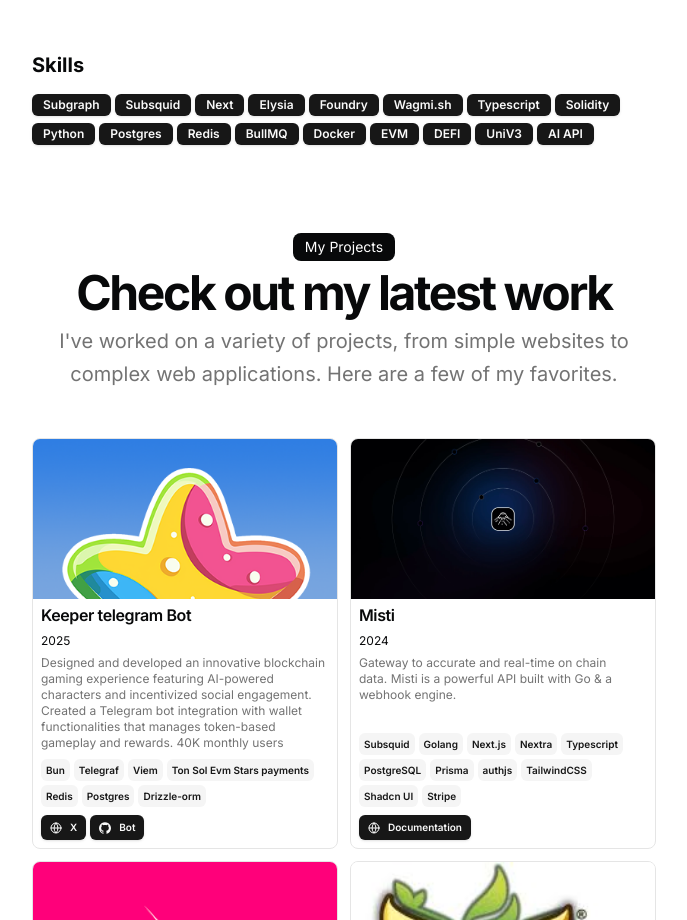
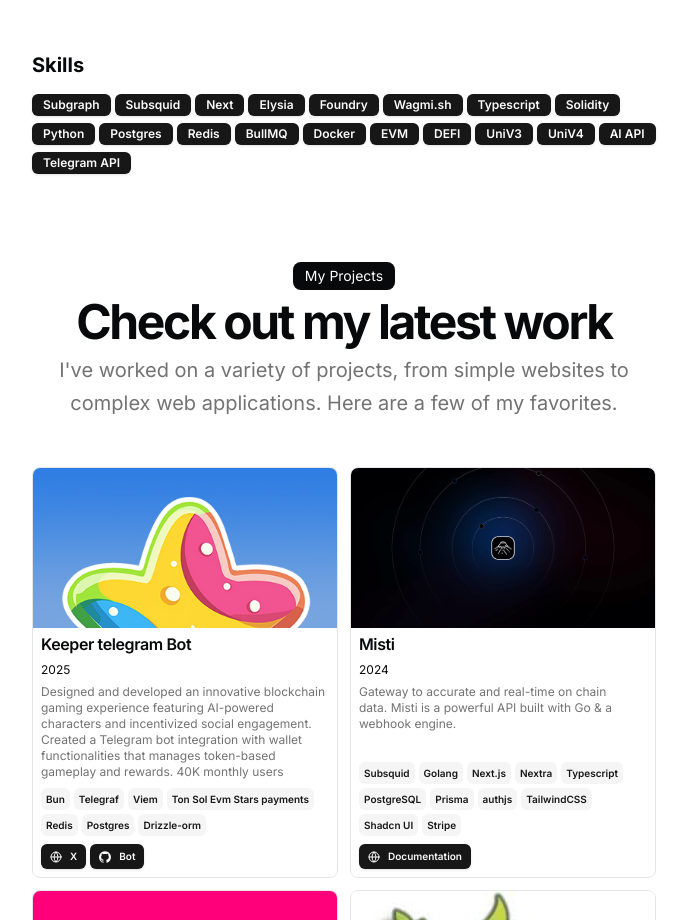
Before and after one commit to Marco75116/Portfolio_V2, a Next.js app: page / in a window 1280 px wide. Shown: the part 923-1843 px from the top of the page, without its empty margins (296-983 px from the left). Built offline with nearby package versions, Linux system fonts and the light colour scheme.

Commit message:
add skills

```diff
--- a/src/data/resume.tsx
+++ b/src/data/resume.tsx
@@ -29,7 +29,9 @@
     "EVM",
     "DEFI",
     "UniV3",
+    "UniV4",
     "AI API",
+    "Telegram API",
   ],
   navbar: [
     { href: "/", icon: HomeIcon, label: "Home" },
```
